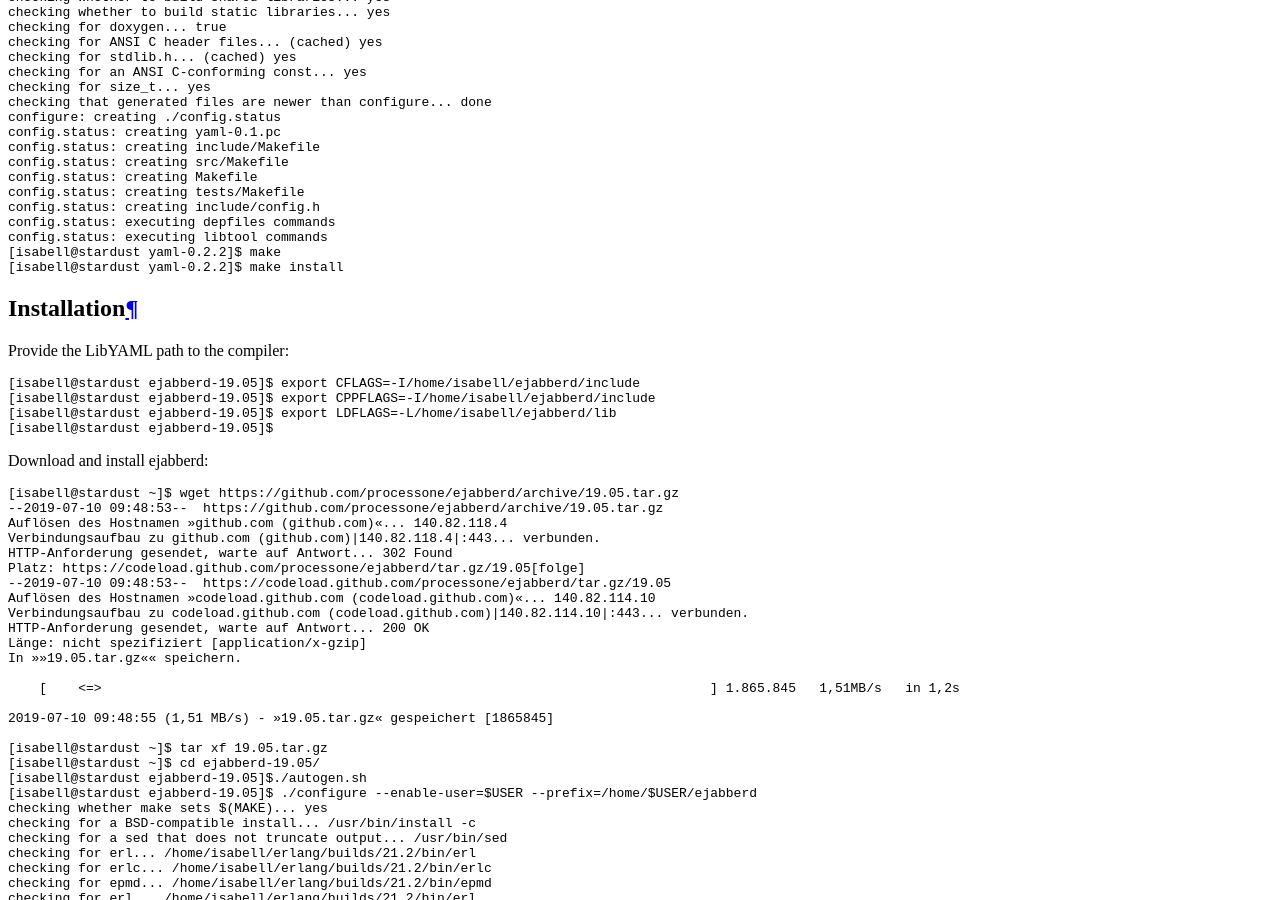
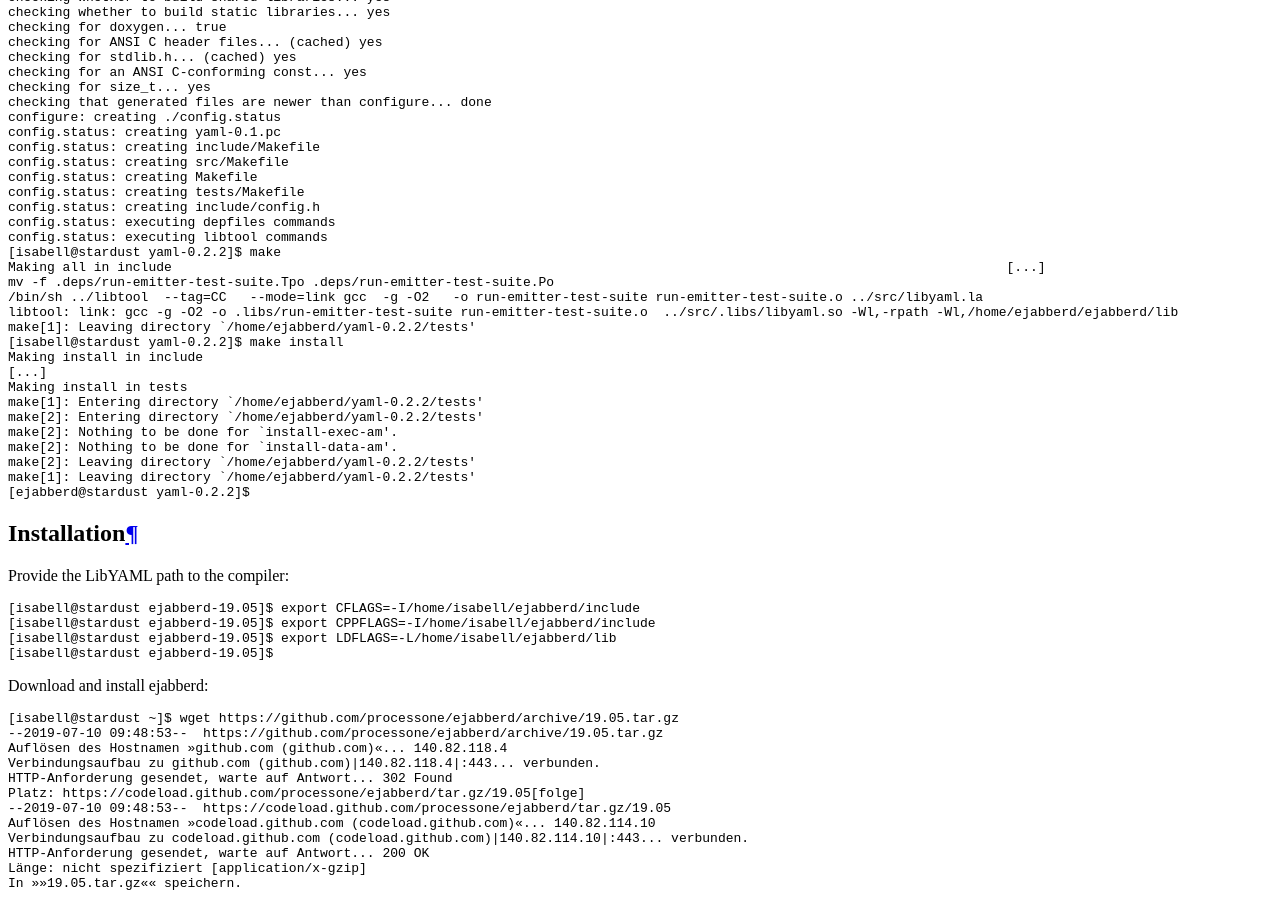
Before and after one commit to Uberspace/lab, a Sphinx documentation site: the page built from source/guide_ejabberd.rst, in a window 1280 px wide and 900 px high, scrolled down 5960 px. Built offline with Sphinx 7.4.7 and the Read the Docs theme 2.0.0, drawn with Linux system fonts in a browser that asks for light colours.

Commit message:
show compiler output

```diff
--- a/source/guide_ejabberd.rst
+++ b/source/guide_ejabberd.rst
@@ -211,7 +211,22 @@
     config.status: executing depfiles commands
     config.status: executing libtool commands
     [isabell@stardust yaml-0.2.2]$ make
+    Making all in include                                                                                                           [...]
+    mv -f .deps/run-emitter-test-suite.Tpo .deps/run-emitter-test-suite.Po
+    /bin/sh ../libtool  --tag=CC   --mode=link gcc  -g -O2   -o run-emitter-test-suite run-emitter-test-suite.o ../src/libyaml.la
+    libtool: link: gcc -g -O2 -o .libs/run-emitter-test-suite run-emitter-test-suite.o  ../src/.libs/libyaml.so -Wl,-rpath -Wl,/home/ejabberd/ejabberd/lib
+    make[1]: Leaving directory `/home/ejabberd/yaml-0.2.2/tests'
     [isabell@stardust yaml-0.2.2]$ make install
+    Making install in include
+    [...]
+    Making install in tests
+    make[1]: Entering directory `/home/ejabberd/yaml-0.2.2/tests'
+    make[2]: Entering directory `/home/ejabberd/yaml-0.2.2/tests'
+    make[2]: Nothing to be done for `install-exec-am'.
+    make[2]: Nothing to be done for `install-data-am'.
+    make[2]: Leaving directory `/home/ejabberd/yaml-0.2.2/tests'
+    make[1]: Leaving directory `/home/ejabberd/yaml-0.2.2/tests'
+    [ejabberd@stardust yaml-0.2.2]$
 
 Installation
 ============
```
